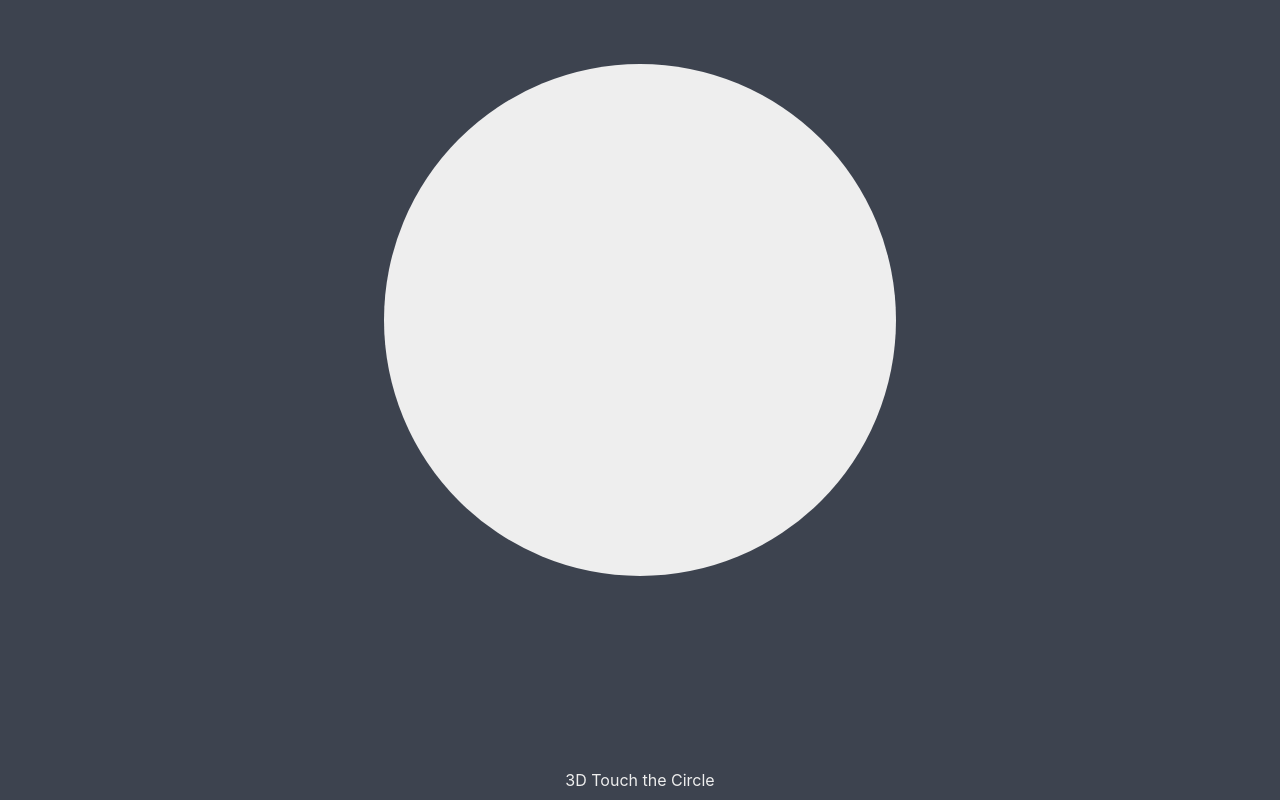
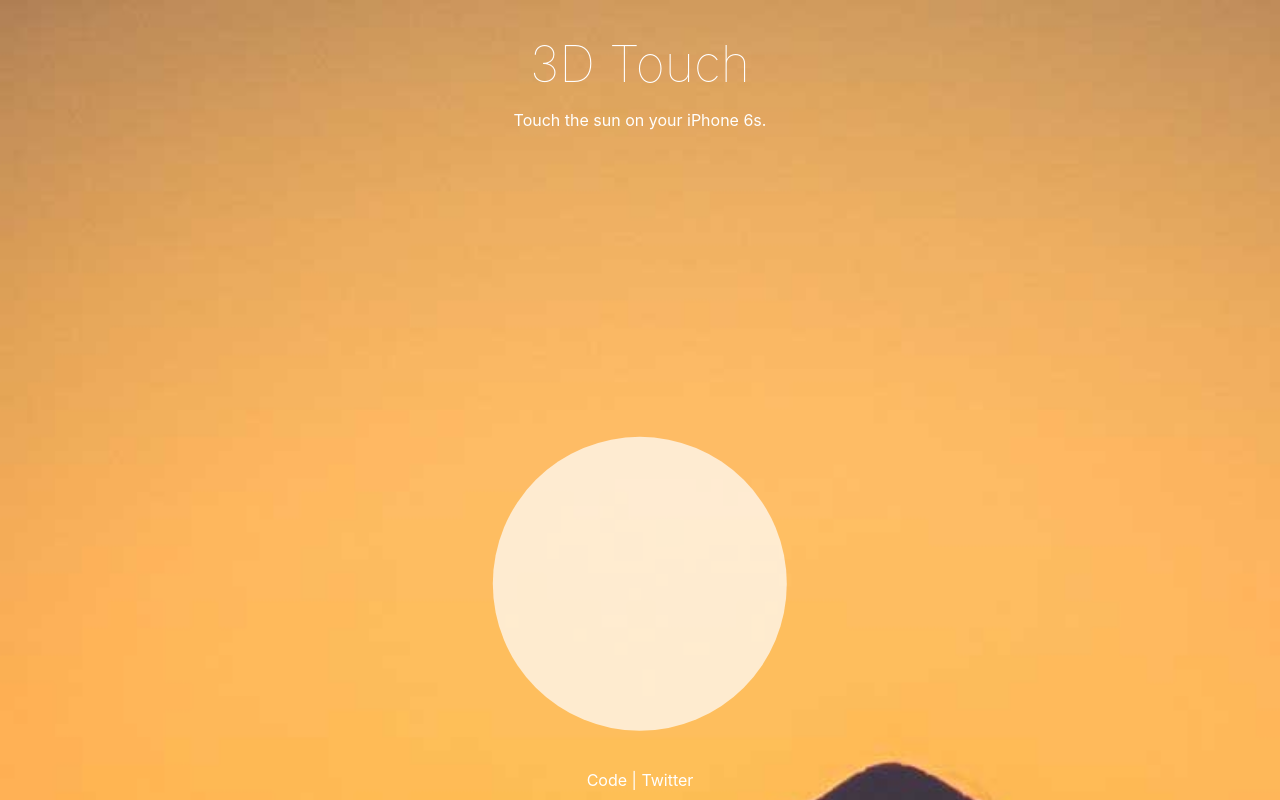
Before and after one commit to freinbichler/3d-touch, a plain HTML site: page index.html in a window 1280 px wide. Drawn offline with Linux system fonts and the light colour scheme.

Commit message:
add new design and 3D touch effect

```diff
--- a/3dtouch.js
+++ b/3dtouch.js
@@ -1,5 +1,4 @@
 var element = document.getElementById('forceMe');
-var message = document.getElementById('message');
 var touch = null;
 
 addForceTouchToElement(element);
@@ -33,12 +32,12 @@ function refreshForceValue() {
   }else{
     forceValue = 0;
   }
-  message.innerHTML = 'Force: ' + forceValue;
-  setCircleScale(forceValue);
+  renderElement(forceValue);
 }
 
-function setCircleScale(forceValue) {
-    element.style.webkitTransform = 'translateX(-50%) translateY(-50%) scale(' + (1 + forceValue) + ')';
+function renderElement(forceValue) {
+  element.style.webkitTransform = 'translateX(-50%) translateY(-50%) scale(' + (1 + forceValue * 1.5) + ')';
+  document.getElementById('background').style.webkitFilter = 'blur(' + forceValue * 30 + 'px)';
 }
 
 function addForceTouchToElement(elem) {
--- a/index.html
+++ b/index.html
@@ -7,8 +7,11 @@
   <link rel="stylesheet" type="text/css" href="style.css">
 </head>
 <body>
+  <h1>3D Touch</h1>
+  <p>Touch the sun on your iPhone 6s.</p>
+  <div id="background"></div>
   <div id="forceMe"></div>
-  <div id="message">3D Touch the Circle</div>
+  <div id="footer"><a href="https://github.com/freinbichler/3d-touch">Code</a> | <a href="http://freinbichler.me">Twitter</a></div>
 
   <script src="3dtouch.js"></script>
 </body>
--- a/style.css
+++ b/style.css
@@ -1,26 +1,51 @@
 body {
-  background: #3D434F;
-  color: #EEE;
+  background: orange;
+  color: #FFF;
   font-family: -apple-system, 'Helvetica Neue', Arial;
   padding: 0;
   margin: 0;
   overflow: hidden;
+  text-align: center;
+}
+
+a {
+  color: inherit;
+  text-decoration: none;
+}
+
+h1 {
+  font-weight: 100;
+  font-size: 50px;
+  margin-bottom: 0;
+}
+
+#background {
+  position: absolute;
+  top: 0;
+  left: 0;
+  width: 100vw;
+  height: 100vh;
+  background-image: url(bg.jpg);
+  background-repeat: no-repeat;
+  background-position: top left;
+  background-size: cover;
+  transition: -webkit-filter .1s;
+  z-index: -1;
 }
 
 #forceMe {
-  width: 40vw;
-  height: 40vw;
-  background: #EEE;
+  width: 23vw;
+  height: 23vw;
+  background: rgba(255,255,255,0.7);
   border-radius: 100%;
   position: absolute;
-  top: 40%;
+  top: 73%;
   left: 50%;
   -webkit-transform: translateX(-50%) translateY(-50%);
-  transition: -webkit-transform .3s;
+  transition: width .1s, height .1s;
 }
 
-#message {
-  text-align: center;
+#footer {
   position: fixed;
   bottom: 10px;
   left: 0;
```
Also changed, not shown: bg.jpg (added), 1 other file.
